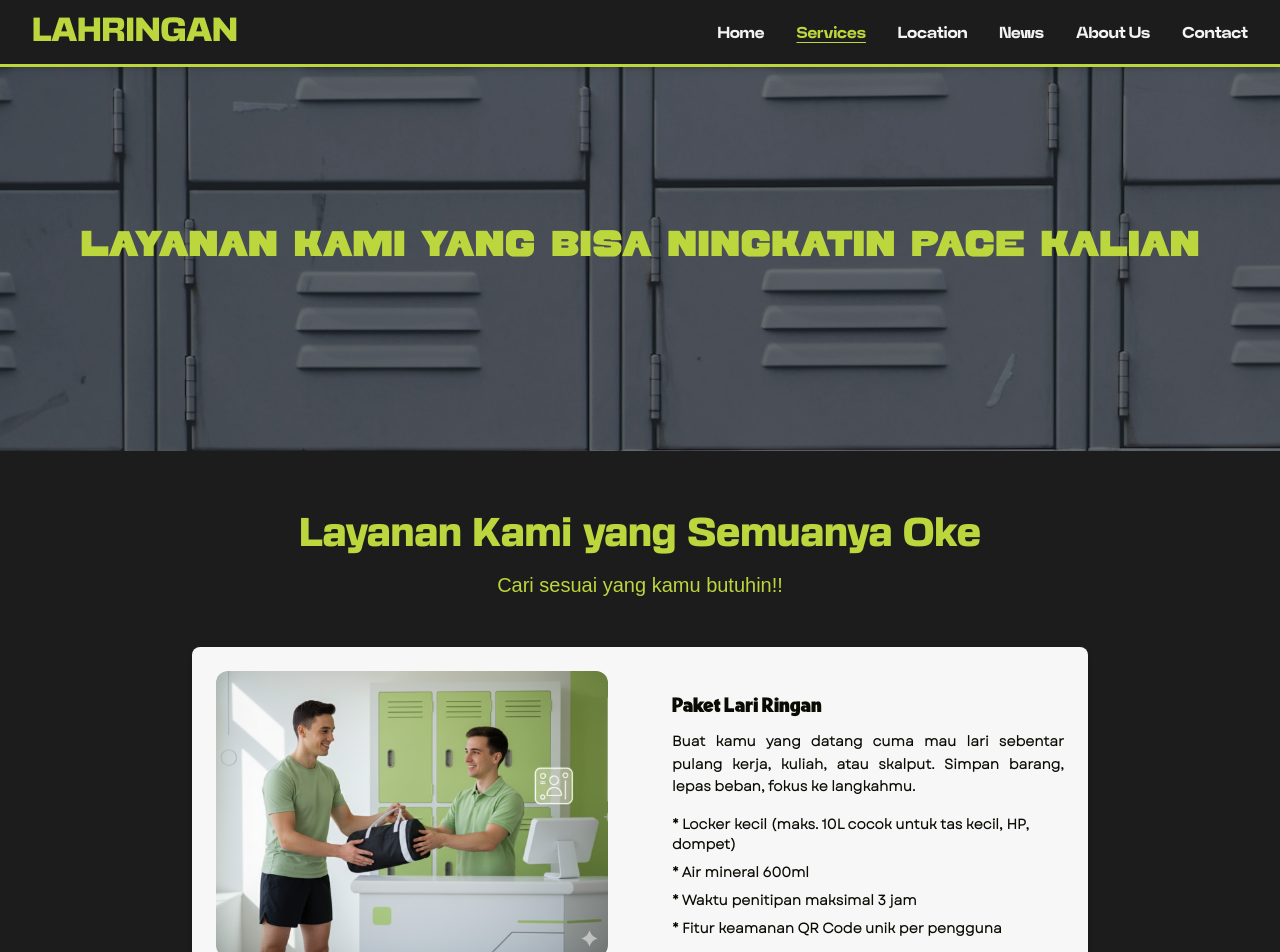
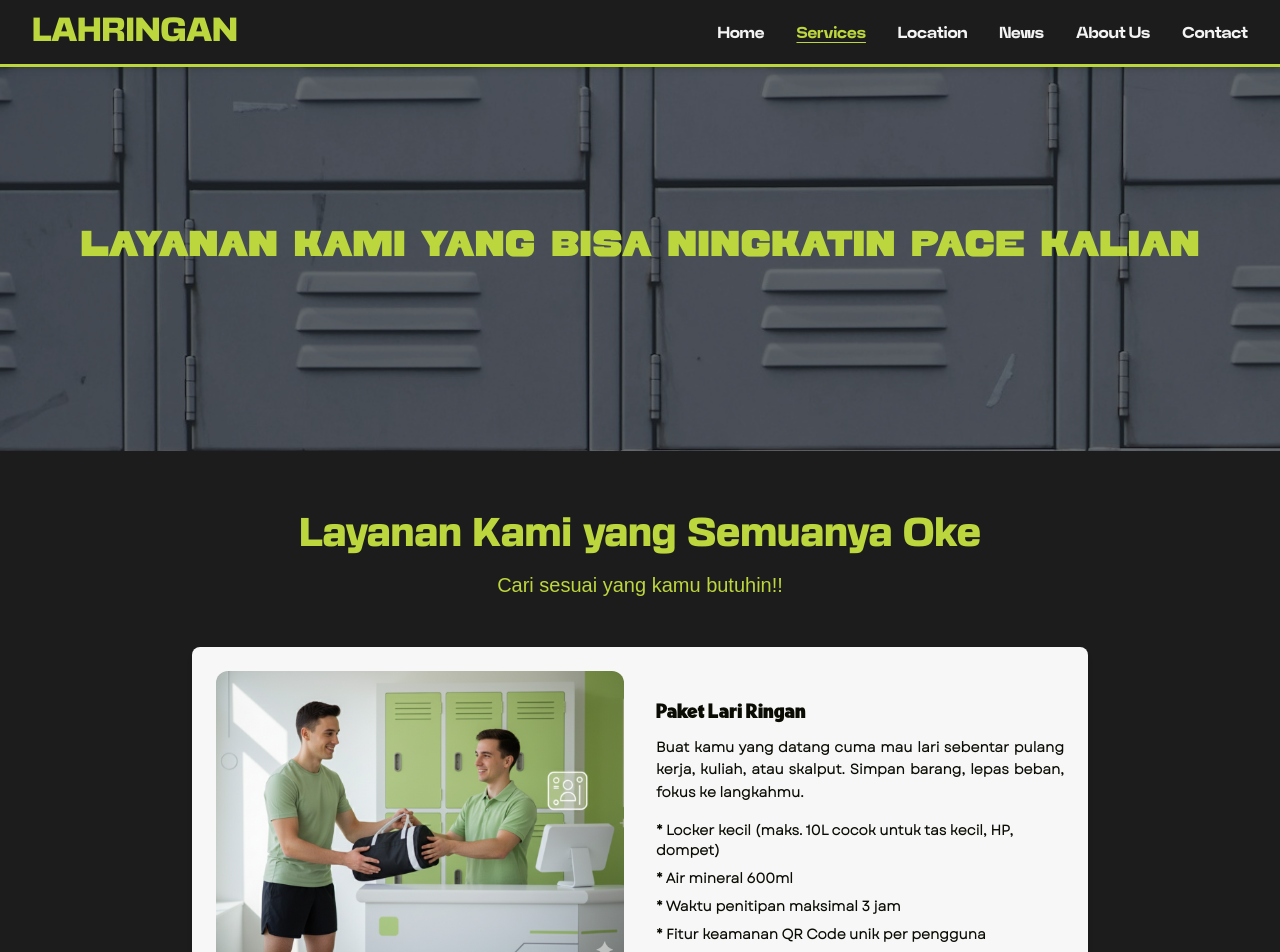
Before and after one commit to Najer-jril/Lahringan, a Vue app: page /service in a window 1280 px wide. Shown: the top 952 px of the page. Built offline with nearby package versions, Linux system fonts and the light colour scheme; a web font is replaced by a local one.

Commit message:
feat: update ServiceCard layout and remove default props

```diff
--- a/src/components/ServiceCard.vue
+++ b/src/components/ServiceCard.vue
@@ -2,7 +2,7 @@
   <div
     class="bg-whi rounded-lg shadow-md p-6 hover:shadow-xl transition-all duration-300 hover:-translate-y-1"
   >
-    <div class="grid grid-cols-1 md:grid-cols-2 gap-16 items-center">
+    <div class="grid grid-cols-1 md:grid-cols-2 gap-8 items-center">
       <div>
         <img :src="service.img" :alt="service.title" class="w-full h-full object-cover rounded-xl" />
       </div>
@@ -31,19 +31,11 @@
 </template>
 
 <script setup>
-import { computed } from 'vue'
 
-const props = defineProps({
+defineProps({
   service: {
     type: Object,
-    default: () => ({
-      title: 'Service Title',
-      description:
-        'This is a detailed description of the service we provide. It explains the value and benefits.',
-      icon: 'default',
-      color: 'blue',
-      features: ['Feature 1', 'Feature 2', 'Feature 3'],
-    }),
+    required: true,
   },
 })
 </script>
```
